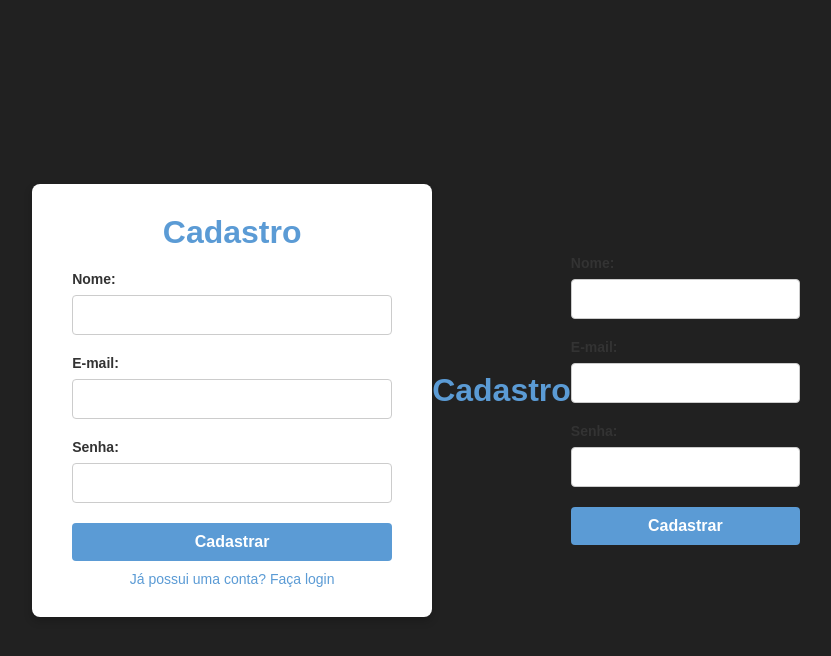
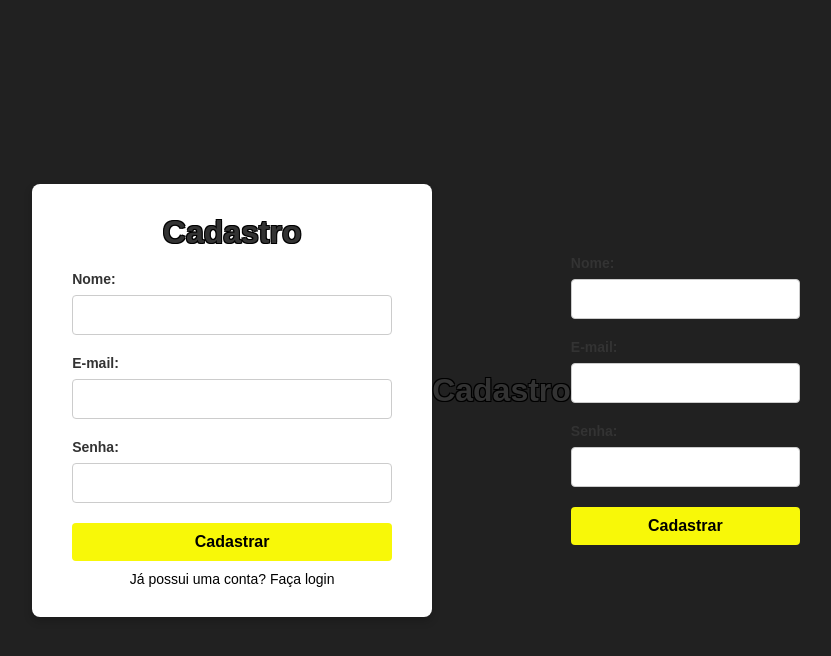
Before and after one commit to Kayo-Elias/Aether_Games-php, a PHP site: page /cadastro.php in a window 1280 px wide. Shown: the top 656 px of the page, without its empty margins (224-1055 px from the left). Run offline with PHP 8.4, Linux system fonts and the light colour scheme.

Commit message:
Update cadastro.php

```diff
--- a/cadastro.php
+++ b/cadastro.php
@@ -50,7 +50,10 @@ if ($_SERVER['REQUEST_METHOD'] == 'POST') {
         h1 {
             text-align: center;
             margin-bottom: 20px;
-            color: #5b9bd5;
+            text-shadow:-1px -1px 0 #000,
+                1px -1px 0 #000,
+                -1px 1px 0 #000,
+                1px 1px 0 #000;
         }
 
         label {
@@ -72,8 +75,8 @@ if ($_SERVER['REQUEST_METHOD'] == 'POST') {
         button {
             width: 100%;
             padding: 10px;
-            background-color: #5b9bd5;
-            color: white;
+            background-color: #f8f808;
+            color: black;
             border: none;
             border-radius: 4px;
             font-size: 16px;
@@ -82,8 +85,9 @@ if ($_SERVER['REQUEST_METHOD'] == 'POST') {
             transition: background-color 0.3s ease;
         }
 
+
         button:hover {
-            background-color: #3a77d2;
+            background-color: #adad53;
         }
 
         .link {
@@ -91,7 +95,7 @@ if ($_SERVER['REQUEST_METHOD'] == 'POST') {
             text-align: center;
             margin-top: 10px;
             font-size: 14px;
-            color: #5b9bd5;
+            color: black;
             text-decoration: none;
         }
 
```
